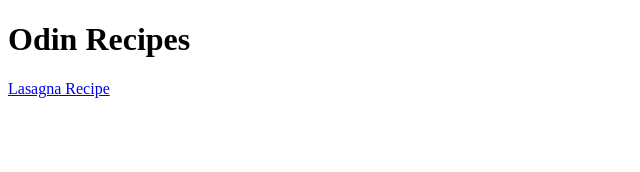
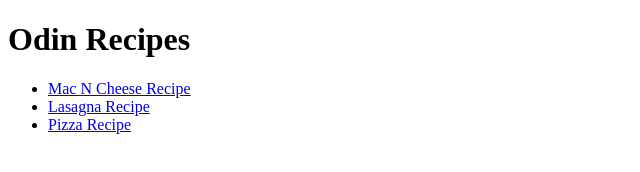
Before and after one commit to nblank/odin-recipes, a plain HTML site: page index.html in a window 1280 px wide. Shown: the whole page, without its empty margins (0-640 px from the left). Drawn offline with Linux system fonts and the light colour scheme.

```diff
--- a/index.html
+++ b/index.html
@@ -7,6 +7,11 @@
 </head>
 <body>
     <h1>Odin Recipes</h1>
-    <a href="recipes/lasagna.html">Lasagna Recipe</a>
+    <ul>
+        <li><a href="recipes/maccheese.html">Mac N Cheese Recipe</a></li>
+        <li><a href="recipes/lasagna.html">Lasagna Recipe</a></li>
+        <li><a href="recipes/pizza.html">Pizza Recipe</a></li>
+    </ul>
+
 </body>
 </html>
```
